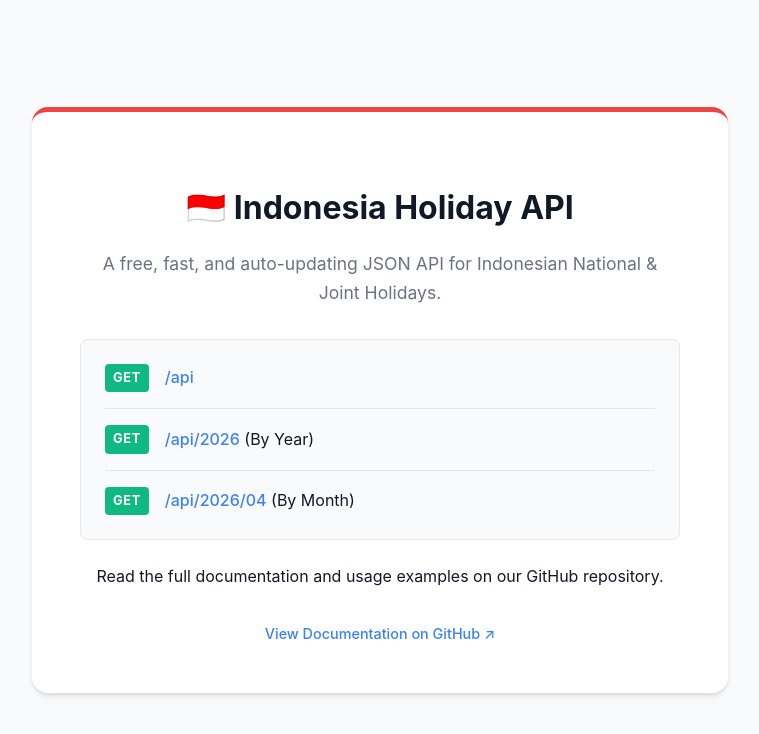
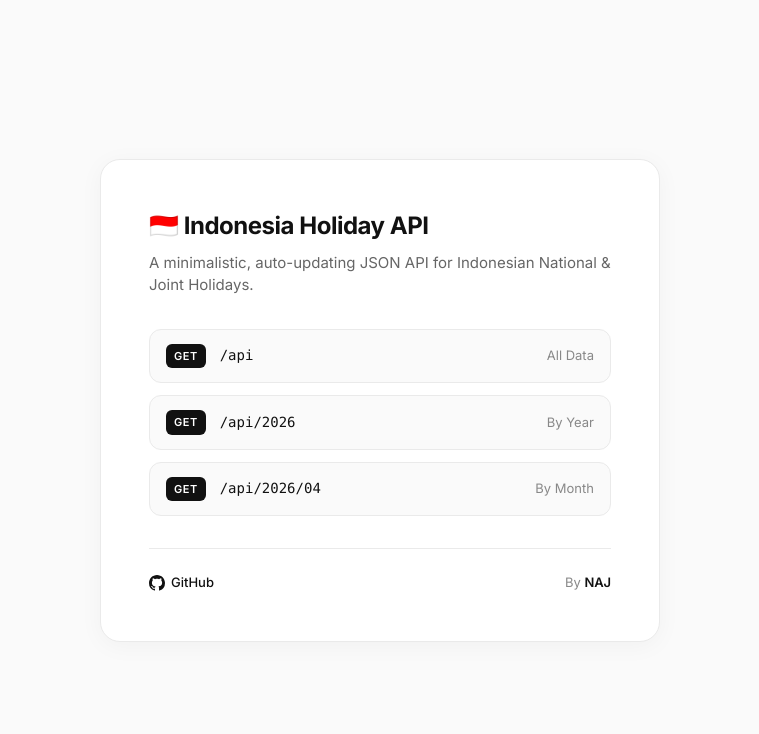
Before and after one commit to naradaagastyajiwanta/indonesia-holiday-api, a website: page public/index.html in a window 1280 px wide. Shown: the whole page, without its empty margins (260-1019 px from the left). Drawn offline with Linux system fonts and the light colour scheme.

Commit message:
style: fix vercel serving old public index.html by updating it to new minimalist design

```diff
--- a/public/index.html
+++ b/public/index.html
@@ -4,126 +4,64 @@
     <meta charset="UTF-8">
     <meta name="viewport" content="width=device-width, initial-scale=1.0">
     <title>Indonesia National Holiday API</title>
+    <link href="https://fonts.googleapis.com/css2?family=Inter:wght@400;500;600;700&display=swap" rel="stylesheet">
     <style>
-        :root {
-            --primary: #EF4444;
-            --surface: #F9FAFB;
-            --text-main: #111827;
-            --text-muted: #6B7280;
-        }
-        body {
-            font-family: -apple-system, BlinkMacSystemFont, "Segoe UI", Roboto, Helvetica, Arial, sans-serif;
-            background-color: var(--surface);
-            color: var(--text-main);
-            line-height: 1.6;
-            margin: 0;
-            padding: 0;
-            display: flex;
-            justify-content: center;
-            align-items: center;
-            min-height: 100vh;
-        }
-        .container {
-            background: white;
-            max-width: 600px;
-            padding: 3rem;
-            border-radius: 1rem;
-            box-shadow: 0 4px 6px -1px rgba(0, 0, 0, 0.1), 0 2px 4px -1px rgba(0, 0, 0, 0.06);
-            text-align: center;
-            border-top: 5px solid var(--primary);
-        }
-        h1 {
-            font-size: 2rem;
-            margin-bottom: 0.5rem;
-            color: var(--text-main);
-        }
-        p.subtitle {
-            color: var(--text-muted);
-            font-size: 1.1rem;
-            margin-bottom: 2rem;
-        }
-        .endpoint-card {
-            background-color: var(--surface);
-            border: 1px solid #E5E7EB;
-            border-radius: 0.5rem;
-            padding: 1.5rem;
-            text-align: left;
-            margin-bottom: 1.5rem;
-        }
-        .endpoint {
-            display: flex;
-            align-items: center;
-            gap: 1rem;
-            margin-bottom: 1rem;
-            padding-bottom: 1rem;
-            border-bottom: 1px solid #E5E7EB;
-        }
-        .endpoint:last-child {
-            margin-bottom: 0;
-            padding-bottom: 0;
-            border-bottom: none;
-        }
-        .badge {
-            background-color: #10B981;
-            color: white;
-            padding: 0.25rem 0.5rem;
-            border-radius: 0.25rem;
-            font-size: 0.8rem;
-            font-weight: bold;
-            letter-spacing: 0.05em;
-        }
-        code {
-            background-color: #F3F4F6;
-            color: #EF4444;
-            padding: 0.2rem 0.4rem;
-            border-radius: 0.25rem;
-            font-size: 0.9em;
-            font-family: ui-monospace, SFMono-Regular, Menlo, Monaco, Consolas, monospace;
-        }
-        a {
-            color: #3B82F6;
-            text-decoration: none;
-            font-weight: 500;
-        }
-        a:hover {
-            text-decoration: underline;
-        }
-        .footer {
-            margin-top: 2rem;
-            font-size: 0.9rem;
-            color: var(--text-muted);
-        }
+        * { box-sizing: border-box; margin: 0; padding: 0; }
+        body { font-family: 'Inter', -apple-system, BlinkMacSystemFont, sans-serif; background-color: #fafafa; color: #171717; display: flex; justify-content: center; align-items: center; min-height: 100vh; padding: 20px; line-height: 1.5; }
+        .container { max-width: 560px; width: 100%; background: #ffffff; padding: 48px; border-radius: 20px; border: 1px solid #eaeaea; box-shadow: 0 4px 24px rgba(0, 0, 0, 0.04); }
+        h1 { font-size: 24px; font-weight: 700; letter-spacing: -0.02em; margin-bottom: 8px; color: #111; display: flex; align-items: center; gap: 8px; }
+        p.description { color: #666; font-size: 15px; margin-bottom: 32px; }
+        .endpoints { display: flex; flex-direction: column; gap: 12px; margin-bottom: 32px; }
+        .endpoint { background: #fafafa; border: 1px solid #eaeaea; padding: 14px 16px; border-radius: 12px; display: flex; justify-content: space-between; align-items: center; transition: all 0.2s ease; }
+        .endpoint:hover { border-color: #d4d4d4; background: #fff; transform: translateY(-1px); box-shadow: 0 2px 8px rgba(0,0,0,0.02); }
+        .endpoint-left { display: flex; align-items: center; gap: 14px; }
+        .method { font-size: 11px; font-weight: 600; background: #111; color: #fff; padding: 4px 8px; border-radius: 6px; letter-spacing: 0.5px; }
+        .path { font-family: ui-monospace, SFMono-Regular, Menlo, Monaco, Consolas, monospace; font-size: 14px; color: #111; text-decoration: none; font-weight: 500;}
+        .path:hover { text-decoration: underline; }
+        .desc { font-size: 13px; color: #888; }
+        .footer { display: flex; justify-content: space-between; align-items: center; margin-top: 8px; padding-top: 24px; border-top: 1px solid #eaeaea; font-size: 13px; }
+        .github-link { color: #111; text-decoration: none; font-weight: 500; display: inline-flex; align-items: center; gap: 6px; transition: opacity 0.2s; }
+        .github-link:hover { opacity: 0.6; }
+        .credit { color: #888; }
+        .credit span { color: #111; font-weight: 600; letter-spacing: -0.01em; }
     </style>
 </head>
 <body>
-
 <div class="container">
     <h1>🇮🇩 Indonesia Holiday API</h1>
-    <p class="subtitle">A free, fast, and auto-updating JSON API for Indonesian National & Joint Holidays.</p>
+    <p class="description">A minimalistic, auto-updating JSON API for Indonesian National & Joint Holidays.</p>
 
-    <div class="endpoint-card">
+    <div class="endpoints">
         <div class="endpoint">
-            <span class="badge">GET</span>
-            <span><a href="/api" target="_blank">/api</a></span>
+            <div class="endpoint-left">
+                <span class="method">GET</span>
+                <a href="/api" class="path">/api</a>
+            </div>
+            <span class="desc">All Data</span>
         </div>
         <div class="endpoint">
-            <span class="badge">GET</span>
-            <span><a href="/api/2026" target="_blank">/api/2026</a> (By Year)</span>
+            <div class="endpoint-left">
+                <span class="method">GET</span>
+                <a href="/api/2026" class="path">/api/2026</a>
+            </div>
+            <span class="desc">By Year</span>
         </div>
         <div class="endpoint">
-            <span class="badge">GET</span>
-            <span><a href="/api/2026/04" target="_blank">/api/2026/04</a> (By Month)</span>
+            <div class="endpoint-left">
+                <span class="method">GET</span>
+                <a href="/api/2026/04" class="path">/api/2026/04</a>
+            </div>
+            <span class="desc">By Month</span>
         </div>
     </div>
 
-    <p>Read the full documentation and usage examples on our GitHub repository.</p>
-
     <div class="footer">
-        <a href="https://github.com/naradaagastyajiwanta/indonesia-holiday-api" target="_blank">
-            View Documentation on GitHub ↗
+        <a href="https://github.com/naradaagastyajiwanta/indonesia-holiday-api" target="_blank" class="github-link">
+            <svg height="16" aria-hidden="true" viewBox="0 0 16 16" version="1.1" width="16" data-view-component="true" fill="currentColor"><path d="M8 0c4.42 0 8 3.58 8 8a8.013 8.013 0 0 1-5.45 7.59c-.4.08-.55-.17-.55-.38 0-.27.01-1.13.01-2.2 0-.75-.25-1.23-.54-1.48 1.78-.2 3.65-.88 3.65-3.95 0-.88-.31-1.59-.82-2.15.08-.2.36-1.02-.08-2.12 0 0-.67-.22-2.2.82-.64-.18-1.32-.27-2-.27-.68 0-1.36.09-2 .27-1.53-1.03-2.2-.82-2.2-.82-.44 1.1-.16 1.92-.08 2.12-.51.56-.82 1.28-.82 2.15 0 3.06 1.86 3.75 3.64 3.95-.23.2-.44.55-.51 1.07-.46.21-1.61.55-2.33-.66-.15-.24-.6-.83-1.23-.82-.67.01-.27.38.01.53.34.19.73.9.82 1.13.16.45.68 1.31 2.69.94 0 .67.01 1.3.01 1.49 0 .21-.15.45-.55.38A7.995 7.995 0 0 1 0 8c0-4.42 3.58-8 8-8Z"></path></svg>
+            GitHub
         </a>
+        <div class="credit">By <span>NAJ</span></div>
     </div>
 </div>
-
 </body>
 </html>
```
